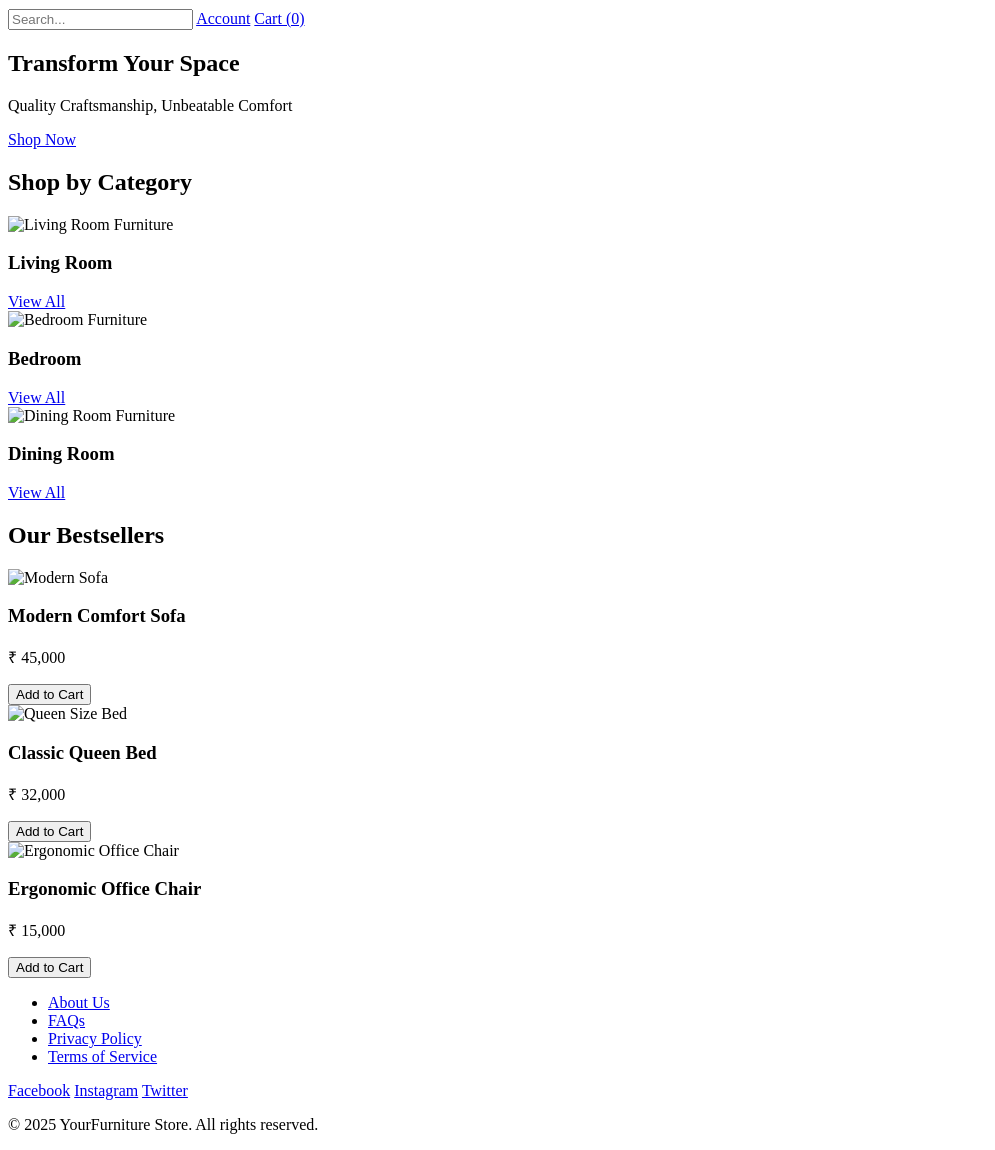
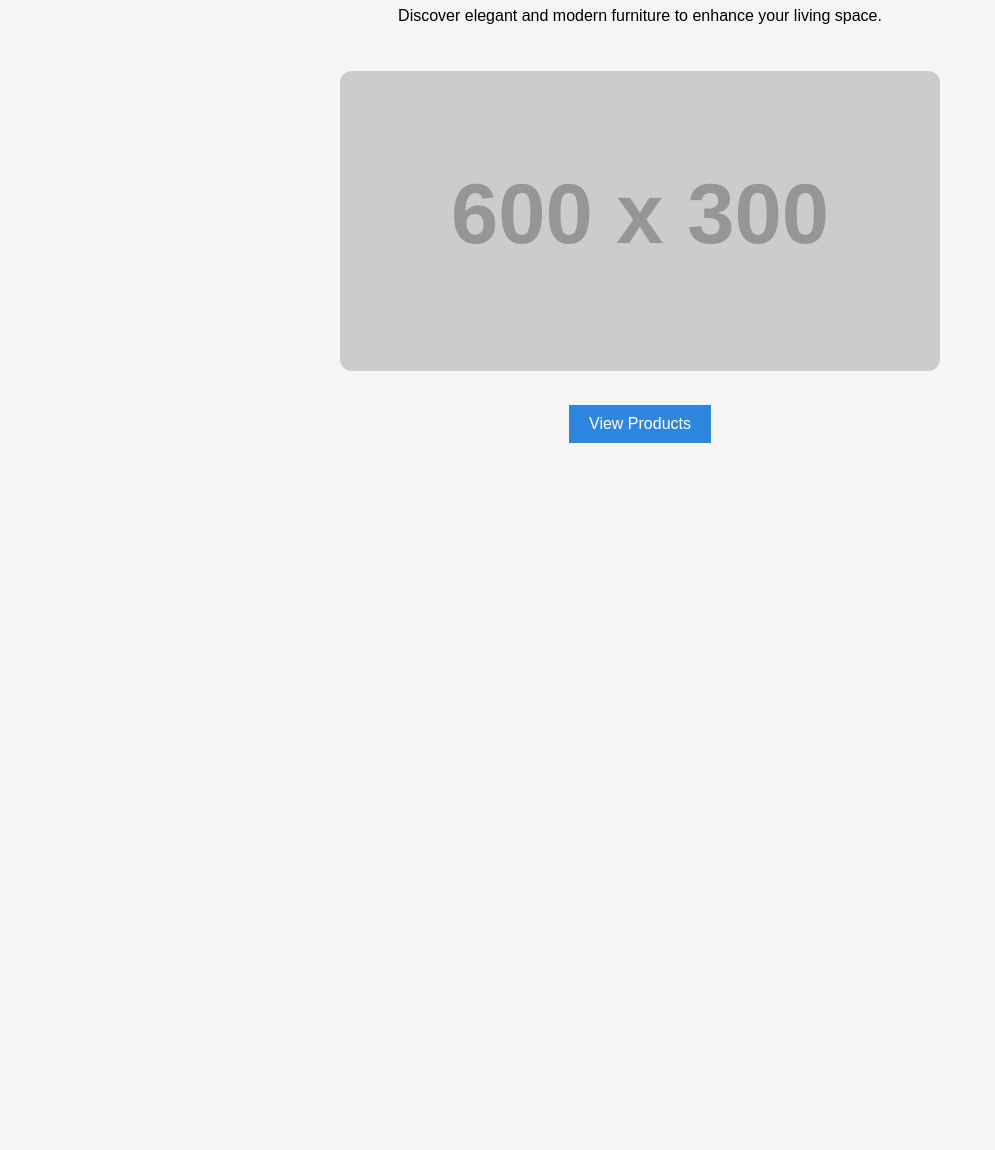
Before and after one commit to Je-jan/Online-Furniture-Store, a plain HTML site: page index.html in a window 1280 px wide. Shown: the part 121-1271 px from the top of the page, without its empty margins (0-995 px from the left). After the commit the page ends 800 px from the top, so only its background shows below. Drawn offline with Linux system fonts and the light colour scheme; placeholder pictures from the web are drawn by us.

Commit message:
Update index.html

```diff
--- a/index.html
+++ b/index.html
@@ -1,108 +1,32 @@
 <!DOCTYPE html>
 <html lang="en">
 <head>
-    <meta charset="UTF-8">
-    <meta name="viewport" content="width=device-width, initial-scale=1.0">
-    <title>Your Furniture Store - Home</title>
-    <link rel="stylesheet" href="css/style.css"> </head>
+    <!-- Google Tag Manager -->
+<script>(function(w,d,s,l,i){w[l]=w[l]||[];w[l].push({'gtm.start':
+new Date().getTime(),event:'gtm.js'});var f=d.getElementsByTagName(s)[0],
+j=d.createElement(s),dl=l!='dataLayer'?'&l='+l:'';j.async=true;j.src=
+'https://www.googletagmanager.com/gtm.js?id='+i+dl;f.parentNode.insertBefore(j,f);
+})(window,document,'script','dataLayer','GTM-K9H2KT7F');</script>
+<!-- End Google Tag Manager -->
+  <meta charset="UTF-8">
+  <title>FurniStyle - Home</title>
+  <style>
+    body { font-family: Arial; padding: 40px; text-align: center; background: #f5f5f5; }
+    h1 { color: #333; }
+    button { padding: 10px 20px; font-size: 16px; background: #2e86de; color: white; border: none; cursor: pointer; }
+    button:hover { background: #1b4f72; }
+    img { width: 60%; max-width: 600px; margin: 30px auto; border-radius: 12px; }
+  </style>
+</head>
 <body>
-    <header>
-        <div class="container">
-            <div class="logo">
-                <a href="index.html">YourFurniture</a>
-            </div>
-            <nav>
-                <ul>
-                    <li><a href="index.html">Home</a></li>
-                    <li><a href="products.html">Shop</a></li>
-                    <li><a href="#">About Us</a></li>
-                    <li><a href="#">Contact</a></li>
-                </ul>
-            </nav>
-            <div class="header-icons">
-                <input type="text" placeholder="Search...">
-                <a href="#">Account</a>
-                <a href="#">Cart (0)</a>
-            </div>
-        </div>
-    </header>
-
-    <main>
-        <section class="hero">
-            <div class="container">
-                <h1>Transform Your Space</h1>
-                <p>Quality Craftsmanship, Unbeatable Comfort</p>
-                <a href="products.html" class="btn">Shop Now</a>
-            </div>
-        </section>
-
-        <section class="featured-categories">
-            <div class="container">
-                <h2>Shop by Category</h2>
-                <div class="categories-grid">
-                    <div class="category-item">
-                        <img src="images/living_room.jpg" alt="Living Room Furniture">
-                        <h3>Living Room</h3>
-                        <a href="products.html?category=living-room" class="btn-small">View All</a>
-                    </div>
-                    <div class="category-item">
-                        <img src="images/bedroom.jpg" alt="Bedroom Furniture">
-                        <h3>Bedroom</h3>
-                        <a href="products.html?category=bedroom" class="btn-small">View All</a>
-                    </div>
-                    <div class="category-item">
-                        <img src="images/dining_room.jpg" alt="Dining Room Furniture">
-                        <h3>Dining Room</h3>
-                        <a href="products.html?category=dining-room" class="btn-small">View All</a>
-                    </div>
-                </div>
-            </div>
-        </section>
-
-        <section class="bestsellers">
-            <div class="container">
-                <h2>Our Bestsellers</h2>
-                <div class="product-grid">
-                    <div class="product-card">
-                        <img src="images/sofa_product.jpg" alt="Modern Sofa">
-                        <h3>Modern Comfort Sofa</h3>
-                        <p class="price">₹ 45,000</p>
-                        <button class="btn-add-to-cart">Add to Cart</button>
-                    </div>
-                    <div class="product-card">
-                        <img src="images/bed_product.jpg" alt="Queen Size Bed">
-                        <h3>Classic Queen Bed</h3>
-                        <p class="price">₹ 32,000</p>
-                        <button class="btn-add-to-cart">Add to Cart</button>
-                    </div>
-                    <div class="product-card">
-                        <img src="images/chair_product.jpg" alt="Ergonomic Office Chair">
-                        <h3>Ergonomic Office Chair</h3>
-                        <p class="price">₹ 15,000</p>
-                        <button class="btn-add-to-cart">Add to Cart</button>
-                    </div>
-                </div>
-            </div>
-        </section>
-    </main>
-
-    <footer>
-        <div class="container">
-            <div class="footer-links">
-                <ul>
-                    <li><a href="#">About Us</a></li>
-                    <li><a href="#">FAQs</a></li>
-                    <li><a href="#">Privacy Policy</a></li>
-                    <li><a href="#">Terms of Service</a></li>
-                </ul>
-            </div>
-            <div class="social-media">
-                <a href="#">Facebook</a>
-                <a href="#">Instagram</a>
-                <a href="#">Twitter</a>
-            </div>
-            <p>&copy; 2025 YourFurniture Store. All rights reserved.</p>
-        </div>
-    </footer>
+    <!-- Google Tag Manager (noscript) -->
+<noscript><iframe src="https://www.googletagmanager.com/ns.html?id=GTM-K9H2KT7F"
+height="0" width="0" style="display:none;visibility:hidden"></iframe></noscript>
+<!-- End Google Tag Manager (noscript) -->
+  <h1>Welcome to FurniStyle</h1>
+  <p>Discover elegant and modern furniture to enhance your living space.</p>
+  <img src="https://via.placeholder.com/600x300?text=Stylish+Living+Room" alt="Furniture Showcase">
+  <br>
+  <button onclick="location.href='products.html'">View Products</button>
 </body>
 </html>
```
